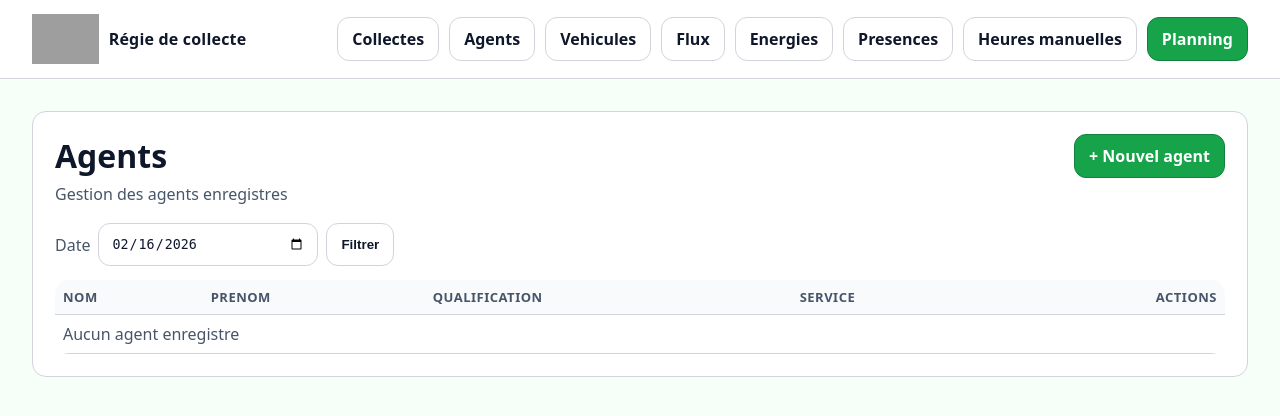
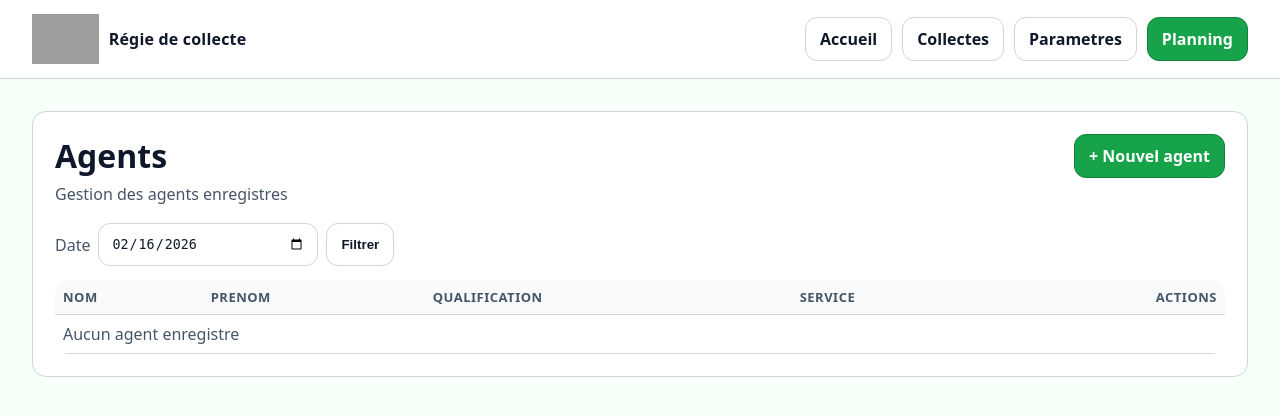
Before and after one commit to dojo360-git/gestom_django, a Django app: page /agents/ in a window 1280 px wide. Shown: the top 416 px of the page. Run offline with Django 5.2, Linux system fonts and the light colour scheme; data that the repository does not hold is empty; grey boxes are pictures that could not be loaded.

Commit message:
1.7 26 47 17:20

```diff
--- a/core/static/core/styles.css
+++ b/core/static/core/styles.css
@@ -81,6 +81,43 @@ a{ color: inherit; text-decoration: none; }
   display: block;
 }
 .nav__actions{ display:flex; gap: 10px; flex-wrap: wrap; }
+.nav__dropdown{
+  position: relative;
+}
+.nav__dropdown > summary{
+  list-style: none;
+}
+.nav__dropdown > summary::-webkit-details-marker{
+  display: none;
+}
+.nav__dropdown-toggle{
+  user-select: none;
+}
+.nav__dropdown-menu{
+  position: absolute;
+  top: calc(100% + 8px);
+  left: 0;
+  min-width: 220px;
+  background: var(--surface);
+  border: 1px solid var(--border);
+  border-radius: 12px;
+  padding: 6px;
+  display: grid;
+  gap: 4px;
+  z-index: 20;
+}
+.nav__dropdown:not([open]) .nav__dropdown-menu{
+  display: none;
+}
+.nav__dropdown-item{
+  display: block;
+  padding: 10px 12px;
+  border-radius: 10px;
+  font-weight: 600;
+}
+.nav__dropdown-item:hover{
+  background: #f0fdf4;
+}
 
 /* =========================
    Layout
@@ -287,6 +324,12 @@ input:focus, select:focus, textarea:focus{
   .header{ flex-direction: column; align-items: stretch; }
   .nav__inner{ flex-direction: column; align-items: stretch; }
   .nav__actions{ justify-content: flex-start; }
+  .nav__dropdown-menu{
+    position: static;
+    margin-top: 6px;
+    min-width: 0;
+    width: 100%;
+  }
   .h1{ font-size: 28px; }
 }
 
--- a/core/templates/core/base.html
+++ b/core/templates/core/base.html
@@ -23,14 +23,22 @@
     </a>
 
     <div class="nav__actions">
+      <a class="btn btn--ghost" href="{% url 'core:home' %}">Accueil</a>
+
       <a class="btn btn--ghost" href="{% url 'core:collecte_list' %}">Collectes</a>
-      <a class="btn btn--ghost" href="{% url 'core:agent_list' %}">Agents</a>
-      <a class="btn btn--ghost" href="{% url 'core:vehicule_list' %}">Vehicules</a>
-      <a class="btn btn--ghost" href="{% url 'core:flux_list' %}">Flux</a>
-      <a class="btn btn--ghost" href="{% url 'core:energie_list' %}">Energies</a>
-      <a class="btn btn--ghost" href="{% url 'core:presence_motif_list' %}">Presences</a>
-      <a class="btn btn--ghost" href="{% url 'core:heures_manuelles_list' %}">Heures manuelles</a>
+      <details class="nav__dropdown">
+        <summary class="btn btn--ghost nav__dropdown-toggle">Parametres</summary>
+        <div class="nav__dropdown-menu">
+          <a class="nav__dropdown-item" href="{% url 'core:agent_list' %}">Agents</a>
+          <a class="nav__dropdown-item" href="{% url 'core:vehicule_list' %}">Vehicules</a>
+          <a class="nav__dropdown-item" href="{% url 'core:flux_list' %}">Flux</a>
+          <a class="nav__dropdown-item" href="{% url 'core:energie_list' %}">Energies</a>
+          <a class="nav__dropdown-item" href="{% url 'core:presence_motif_list' %}">Presences</a>
+          <a class="nav__dropdown-item" href="{% url 'core:heures_manuelles_list' %}">Heures manuelles</a>
+        </div>
+      </details>
       <a class="btn btn--primary" href="{% url 'core:planning3' %}">Planning</a>
+
     </div>
   </div>
 </header>
--- a/prompt planning.txt
+++ b/prompt planning.txt
@@ -170,7 +170,8 @@ __________________
 quand je clique sur <td class="planning__cell planning3__cell">
 
 ouvre le formulaire de nouveau heures manuelles
-
+par defaut agent = agent de ligne du tableau
+date = date du tableau
 
 
 garde le meme style et fonctionnement que heures_manuelles_form_embedded
```
